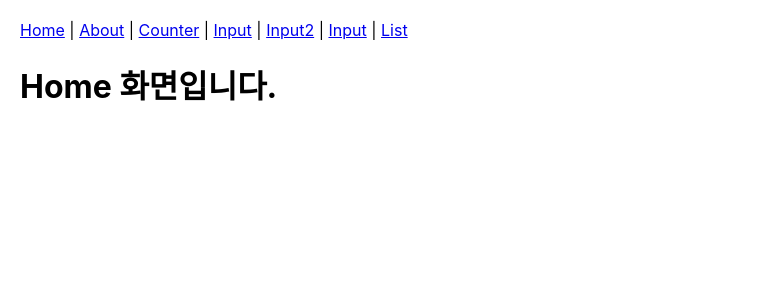
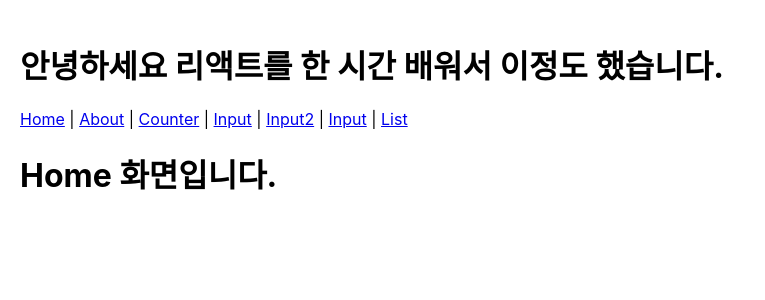
Before and after one commit to olsi10/react, a React (Create React App) app in the folder my-app/: page / in a window 1280 px wide. Shown: the top 300 px of the page, without its empty margins (0-765 px from the left). Built offline with nearby package versions, Linux system fonts and the light colour scheme.

Commit message:
리액트 복습

```diff
--- a/my-app/src/App.js
+++ b/my-app/src/App.js
@@ -15,6 +15,7 @@ import List from "./pages/List";
 function App() {
   return (
     <div className="App">
+      <h1>안녕하세요 리액트를 한 시간 배워서 이정도 했습니다.</h1>
       <nav>
         {/* a 태그의 href="/" 와 같음 */}
         <Link to = "/">Home</Link> | <Link to = "/about">About</Link> | <Link to = "/counter">Counter</Link> | <Link to = "/input">Input</Link> | <Link to = "/input2">Input2</Link> | <Link to = "/input">Input</Link> | <Link to = "/list">List</Link>
```
